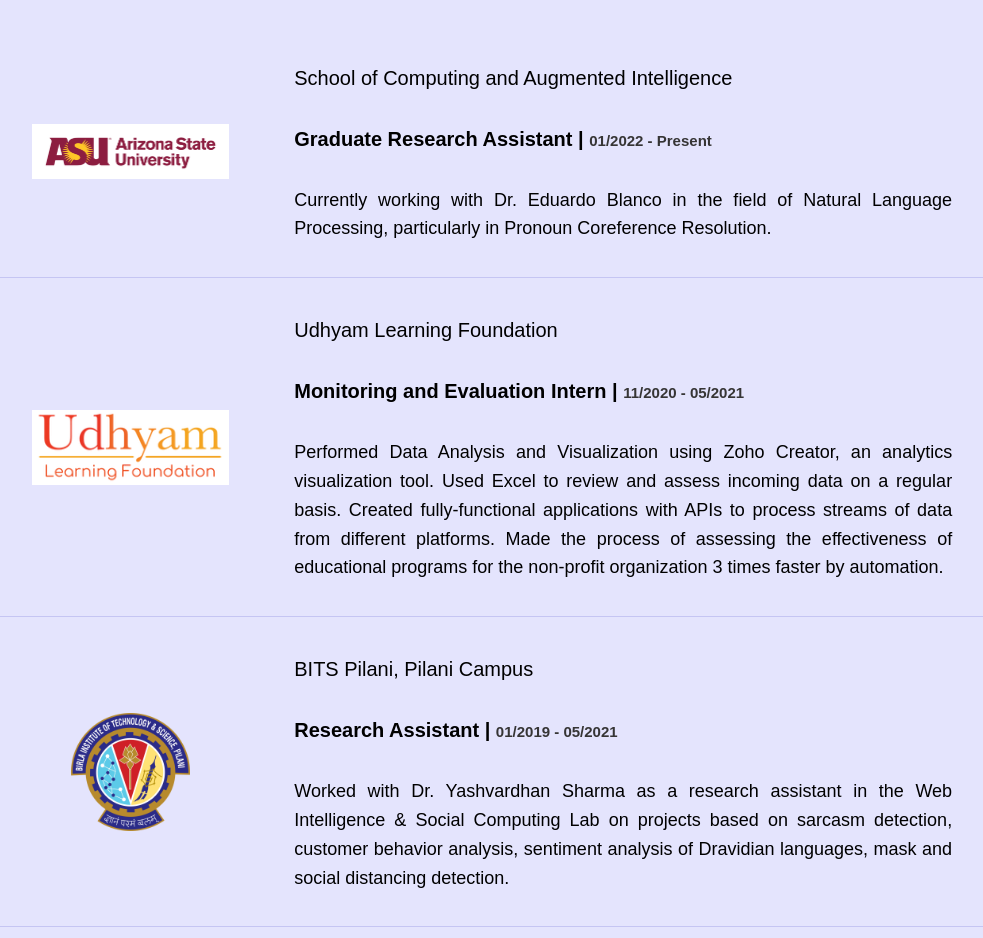
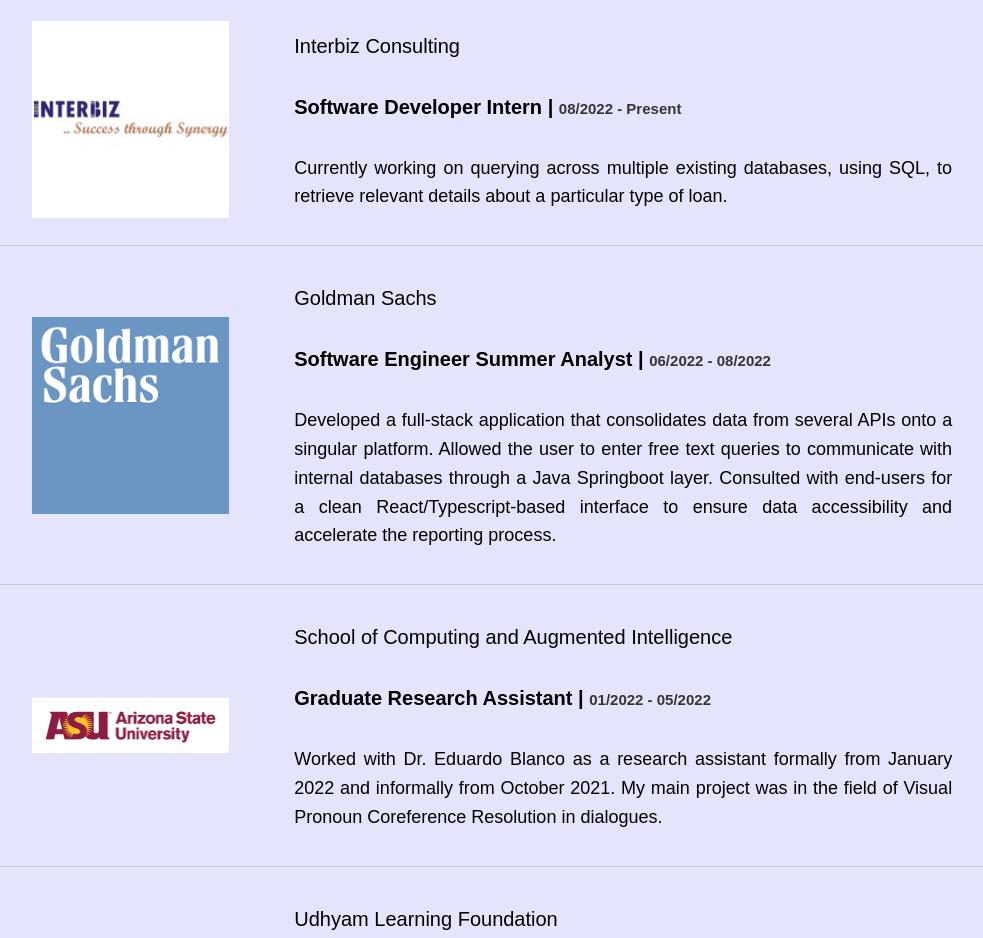
Before and after one commit to avmand/avmand.github.io, a plain HTML site: page index.html in a window 1280 px wide. Shown: the part 851-1789 px from the top of the page, without its empty margins (140-1123 px from the left). Drawn offline with Linux system fonts and the light colour scheme.

Commit message:
Update index.html

```diff
--- a/index.html
+++ b/index.html
@@ -894,8 +894,8 @@
               </div>
 
               <h1 style="color: #403a7c; font-size: 40px; font-family: Helvetica, serif; font-weight: bold;">ASRITA MANDALAM</h1> <br>
-              <h3 style="color: rgb(2,2,8); font-weight: 200; font-size: 20px; font-family: Poppins , sans-serif;">I'm in my first year of a Masters of Science degree in Computer Science at Arizona State University. I went to BITS Pilani, the Pilani Campus for my undergraduate. My major was Computer Science and I had a minor in Finance.
-              I enjoy analyzing and working with data. Apart from working in the field of data science, I have an interest in Natural Language Processing. I also love learning about different fields and have had a focus in actuarial science and passed Exam P in the same. Apart from that, I enjoy using code to automate data analytics, and processes that may occur manually in other fields but could be optimized using code. To know more about me, please check out my <a href="https://drive.google.com/file/d/1rw0O0Fj5WshydOvsaNxK2G_uhQgFHjT2/view?usp=sharing/" target="_blank">resume</a> and feel free to reach out to me!</h3>
+              <h3 style="color: rgb(2,2,8); font-weight: 200; font-size: 20px; font-family: Poppins , sans-serif;">I'm in my second year of a Masters of Science degree in Computer Science at Arizona State University. I went to BITS Pilani, the Pilani Campus for my undergraduate. My major was Computer Science and I had a minor in Finance.
+              I enjoy analyzing and working with data. My main interests lie in Software Development and in Data Science, particularly Natural Language Processing. I enjoy using code to automate data analytics, and processes that may occur manually in other fields but could be optimized using code. To know more about me, please check out my <a href="https://drive.google.com/file/d/1rw0O0Fj5WshydOvsaNxK2G_uhQgFHjT2/view?usp=sharing/" target="_blank">resume</a> and feel free to reach out to me!</h3>
               <br><br>
               <a href="mailto:asritam29@gmail.com" class="fa fa-envelope" > </a>
               <a href="https://in.linkedin.com/in/asritavm" class="fa fa-linkedin" target="_blank"> </a>
@@ -921,14 +921,60 @@
 	    <div class="rowAchievements" style=" margin-left: auto; margin-right: auto;">
               <div class="columnAchievements" style="background-color: transparent;">
                 <div class="cardAchievementImg" style="background-color: white;">
+                  <img src="image/interbizLogo.png" alt="ASU" style="width: 100%; margin-left: auto; margin-right: auto;">
+                </div>
+                <br>
+                <div class="cardAchievement" style="text-align: left;  ">
+                  <div class="container" >
+                    <h3 style="color: black; font-size: 20px; font-weight: 100;">Interbiz Consulting</h3>
+                    <h2 style="color: black; font-size: 20px;">Software Developer Intern | <p style="color: rgb(54, 53, 53); font-size: 15px; display: inline-block;" > 08/2022 - Present</p></h2>
+                    <p style="color: black; font-size: 18px; font-weight:lighter; text-align: justify;">Currently working on querying across multiple existing databases, using SQL, to retrieve relevant details about a particular type of loan.</p>
+                  </div>
+                </div>
+              </div>
+            </div>
+            <hr style=" display: block;
+            height: 1px;
+            border: 0;
+            border-top: 1px solid #c5c5f3;
+            margin: 1em 0;
+            padding: 0;
+            margin-left:7.5%;
+            margin-right:7.5%;">
+	    <div class="rowAchievements" style=" margin-left: auto; margin-right: auto;">
+              <div class="columnAchievements" style="background-color: transparent;">
+                <div class="cardAchievementImg" style="background-color: white;">
+                  <img src="image/goldmanSachsLogo.png" alt="ASU" style="width: 100%; margin-left: auto; margin-right: auto;">
+                </div>
+                <br>
+                <div class="cardAchievement" style="text-align: left;  ">
+                  <div class="container" >
+                    <h3 style="color: black; font-size: 20px; font-weight: 100;">Goldman Sachs</h3>
+                    <h2 style="color: black; font-size: 20px;">Software Engineer Summer Analyst | <p style="color: rgb(54, 53, 53); font-size: 15px; display: inline-block;" > 06/2022 - 08/2022</p></h2>
+                    <p style="color: black; font-size: 18px; font-weight:lighter; text-align: justify;">Developed a full-stack application that consolidates data from several APIs onto a singular platform. Allowed the user to enter free text queries to communicate with internal databases through a Java Springboot layer. Consulted with end-users for a clean React/Typescript-based interface to ensure data accessibility and accelerate the reporting process.</p>
+                  </div>
+                </div>
+              </div>
+            </div>
+            <hr style=" display: block;
+            height: 1px;
+            border: 0;
+            border-top: 1px solid #c5c5f3;
+            margin: 1em 0;
+            padding: 0;
+            margin-left:7.5%;
+            margin-right:7.5%;">
+	    <div class="rowAchievements" style=" margin-left: auto; margin-right: auto;">
+              <div class="columnAchievements" style="background-color: transparent;">
+                <div class="cardAchievementImg" style="background-color: white;">
                   <img src="image/asu_logo.png" alt="ASU" style="width: 100%; margin-left: auto; margin-right: auto;">
                 </div>
                 <br>
                 <div class="cardAchievement" style="text-align: left;  ">
                   <div class="container" >
                     <h3 style="color: black; font-size: 20px; font-weight: 100;">School of Computing and Augmented Intelligence</h3>
-                    <h2 style="color: black; font-size: 20px;">Graduate Research Assistant | <p style="color: rgb(54, 53, 53); font-size: 15px; display: inline-block;" > 01/2022 - Present</p></h2>
-                    <p style="color: black; font-size: 18px; font-weight:lighter; text-align: justify;">Currently working with Dr. Eduardo Blanco in the field of Natural Language Processing, particularly in Pronoun Coreference Resolution.</p>
+                    <h2 style="color: black; font-size: 20px;">Graduate Research Assistant | <p style="color: rgb(54, 53, 53); font-size: 15px; display: inline-block;" > 01/2022 - 05/2022</p></h2>
+                    <p style="color: black; font-size: 18px; font-weight:lighter; text-align: justify;">Worked with Dr. Eduardo Blanco as a research assistant formally from January 2022 and informally from October 2021. My main project was in the field of Visual Pronoun Coreference Resolution in dialogues.</p>
                   </div>
                 </div>
               </div>
```
